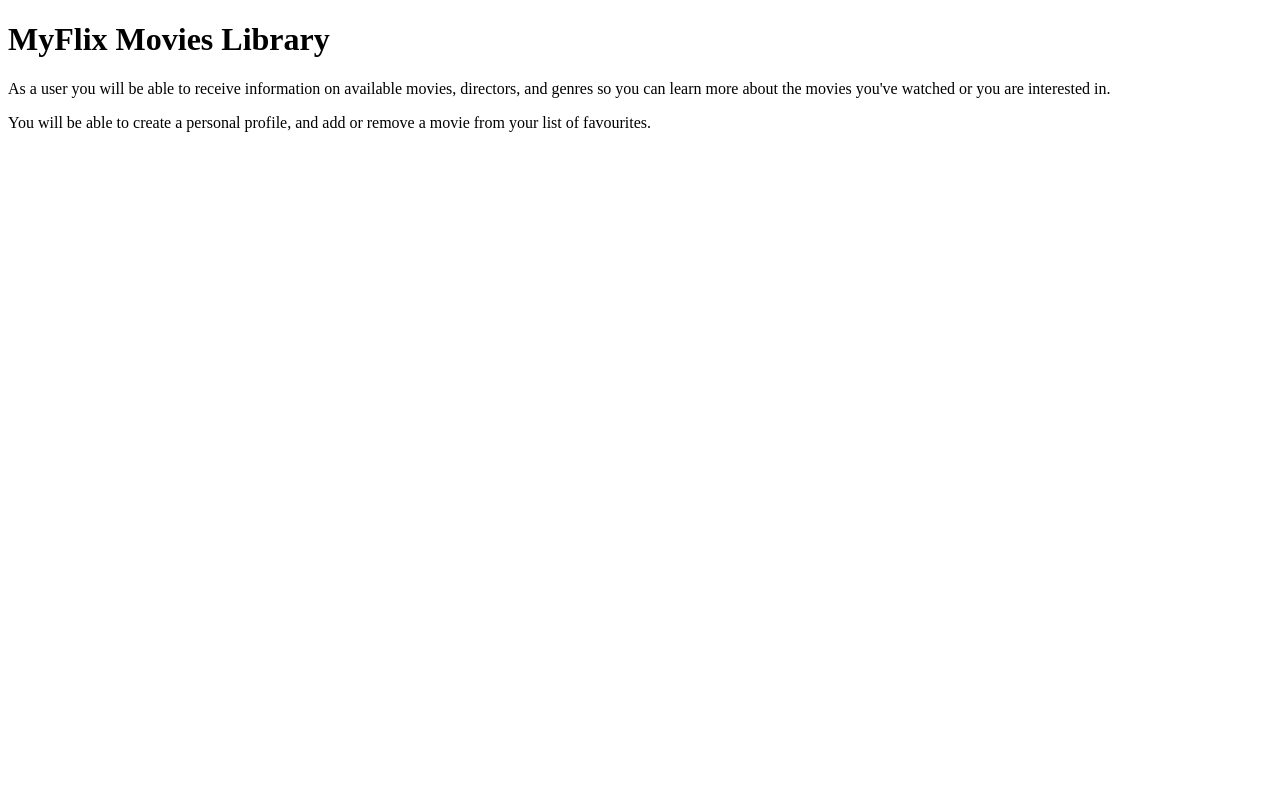
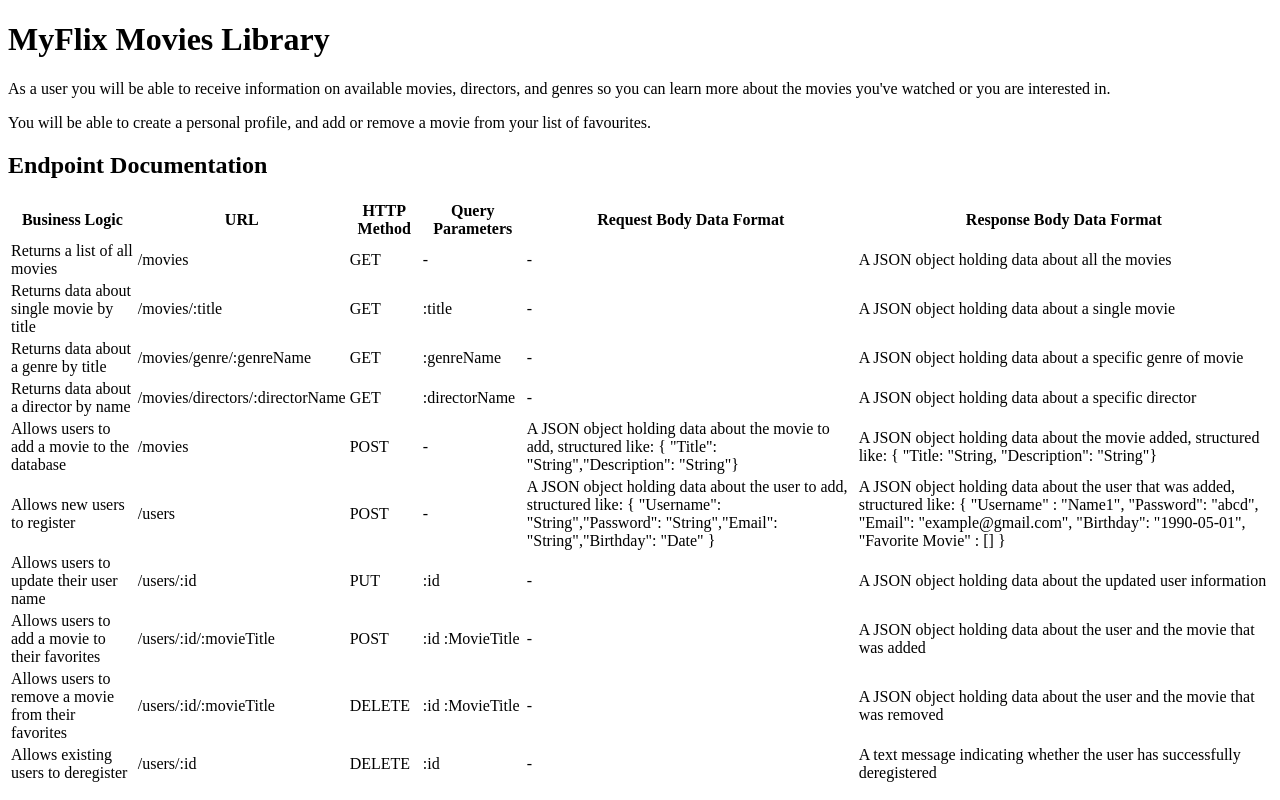
Before and after one commit to Tinnkie/MyFlix, a website: page public/documentation.html in a window 1280 px wide. Drawn offline with Linux system fonts and the light colour scheme.

Commit message:
add endpoint documentation

```diff
--- a/public/documentation.html
+++ b/public/documentation.html
@@ -9,5 +9,118 @@
     <h1>MyFlix Movies Library</h1>
     <p>As a user you will be able to receive information on available movies, directors, and genres so you can learn more about the movies you've watched or you are interested in.</p>
     <p>You will be able to create a personal profile, and add or remove a movie from your list of favourites.</p>
+
+    <h2>Endpoint Documentation</h2>
+
+    <table class="table">
+      <thead>
+        <tr>
+            <th>Business Logic</th>
+            <th>URL</th>
+            <th>HTTP Method</th>
+            <th>Query Parameters</th>
+            <th>Request Body Data Format</th>
+            <th>Response Body Data Format</th>
+        </tr>
+      </thead>
+
+     <tbody>
+      <tr>
+          <td>Returns a list of all movies</td>
+          <td>/movies</td>
+          <td>GET</td>
+          <td>-</td>
+          <td>-</td>
+          <td>A JSON object holding data about all the movies</td>
+      </tr>
+
+      <tr>
+        <td>Returns data about single movie by title</td>
+        <td>/movies/:title</td>
+        <td>GET</td>
+        <td>:title</td>
+        <td>-</td>
+        <td>A JSON object holding data about a single movie</td>
+      </tr>
+
+      <tr>
+        <td>Returns data about a genre by title</td>
+        <td>/movies/genre/:genreName</td>
+        <td>GET</td>
+        <td>:genreName</td>
+        <td>-</td>
+        <td>A JSON object holding data about a specific genre of movie</td>
+      </tr>
+
+      <tr>
+        <td>Returns data about a director by name</td>
+        <td>/movies/directors/:directorName</td>
+        <td>GET</td>
+        <td>:directorName</td>
+        <td>-</td>
+        <td>A JSON object holding data about a specific director</td>
+      </tr>
+
+      <tr>
+        <td>Allows users to add a movie to the database</td>
+        <td>/movies</td>
+        <td>POST</td>
+        <td>-</td>
+        <td>A JSON object holding data about the movie to add, structured like: { "Title": "String","Description": "String"}</td>
+        <td>A JSON object holding data about the movie added, structured like: { "Title: "String, "Description": "String"}</td>
+      </tr>
+
+      <tr>
+        <td>Allows new users to register</td>
+        <td>/users</td>
+        <td>POST</td>
+        <td>-</td>
+        <td>A JSON object holding data about the user to add, structured like: { "Username": "String","Password": "String","Email": "String","Birthday": "Date" }</td>
+        <td>A JSON object holding data about the user that was added, structured like: { "Username" : "Name1", "Password": "abcd", "Email": "example@gmail.com", "Birthday": "1990-05-01", "Favorite Movie" : [] } </td>
+      </tr>
+
+
+      <tr>
+        <td>Allows users to update their user name</td>
+        <td>/users/:id</td>
+        <td>PUT</td>
+        <td>:id</td>
+        <td>-</td>
+        <td>A JSON object holding data about the updated user information</td>
+      </tr>
+
+      <tr>
+        <td>Allows users to add a movie to their favorites</td>
+        <td>/users/:id/:movieTitle</td>
+        <td>POST</td>
+        <td>:id
+            :MovieTitle
+        </td>
+        <td>-</td>
+        <td>A JSON object holding data about the user and the movie that was added</td>
+      </tr>
+
+      <tr>
+        <td>Allows users to remove a movie from their favorites</td>
+        <td>/users/:id/:movieTitle</td>
+        <td>DELETE</td>
+        <td>:id
+            :MovieTitle
+        </td>
+        <td>-</td>
+        <td>A JSON object holding data about the user and the movie that was removed</td>
+      </tr>
+
+      <tr>
+        <td>Allows existing users to deregister</td>
+        <td>/users/:id</td>
+        <td>DELETE</td>
+        <td>:id</td>
+        <td>-</td>
+        <td>A text message indicating whether the user has successfully deregistered</td>
+      </tr>
+     </tbody>
+     </table>
+
   </body>
 </html>
```
